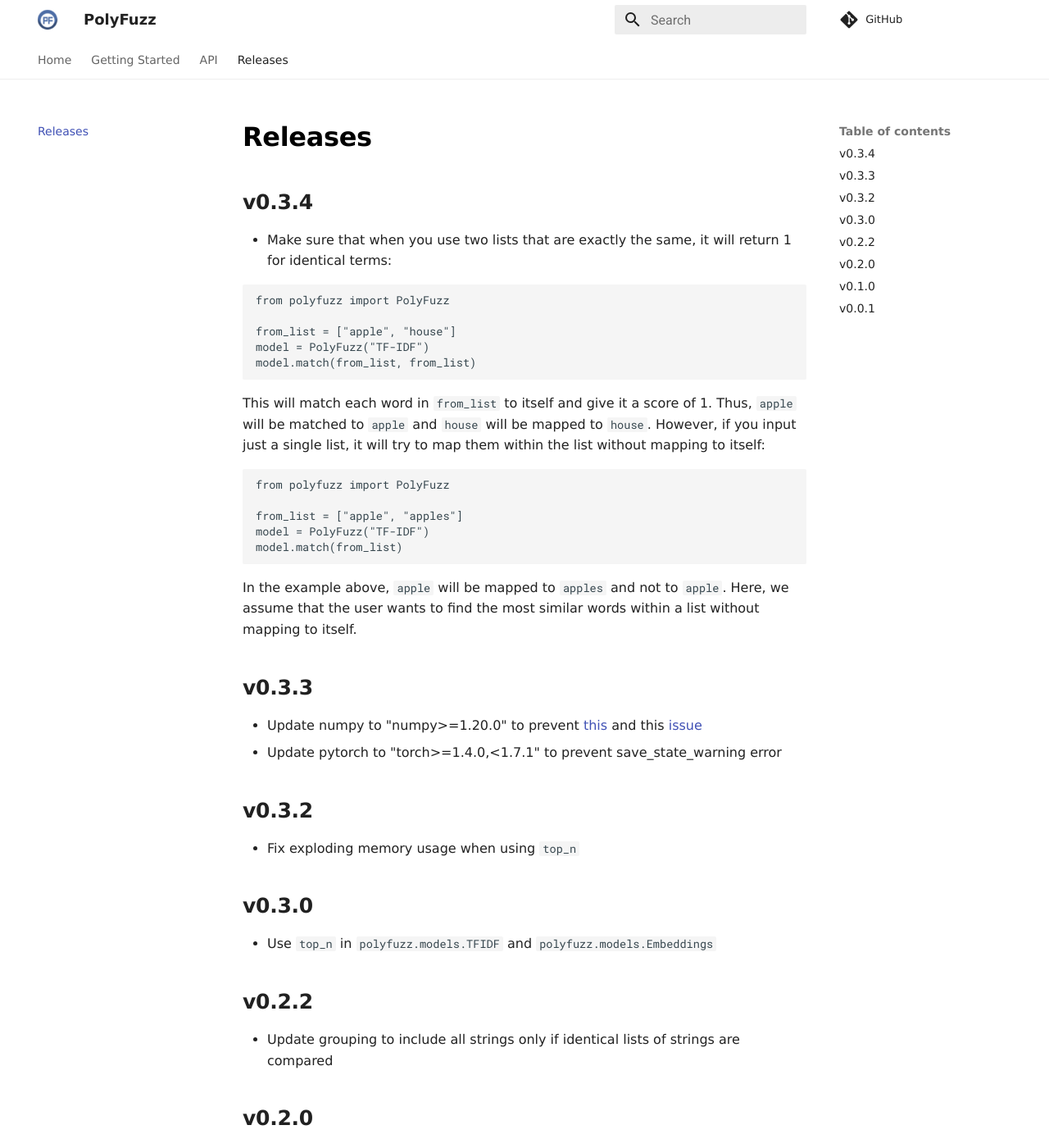
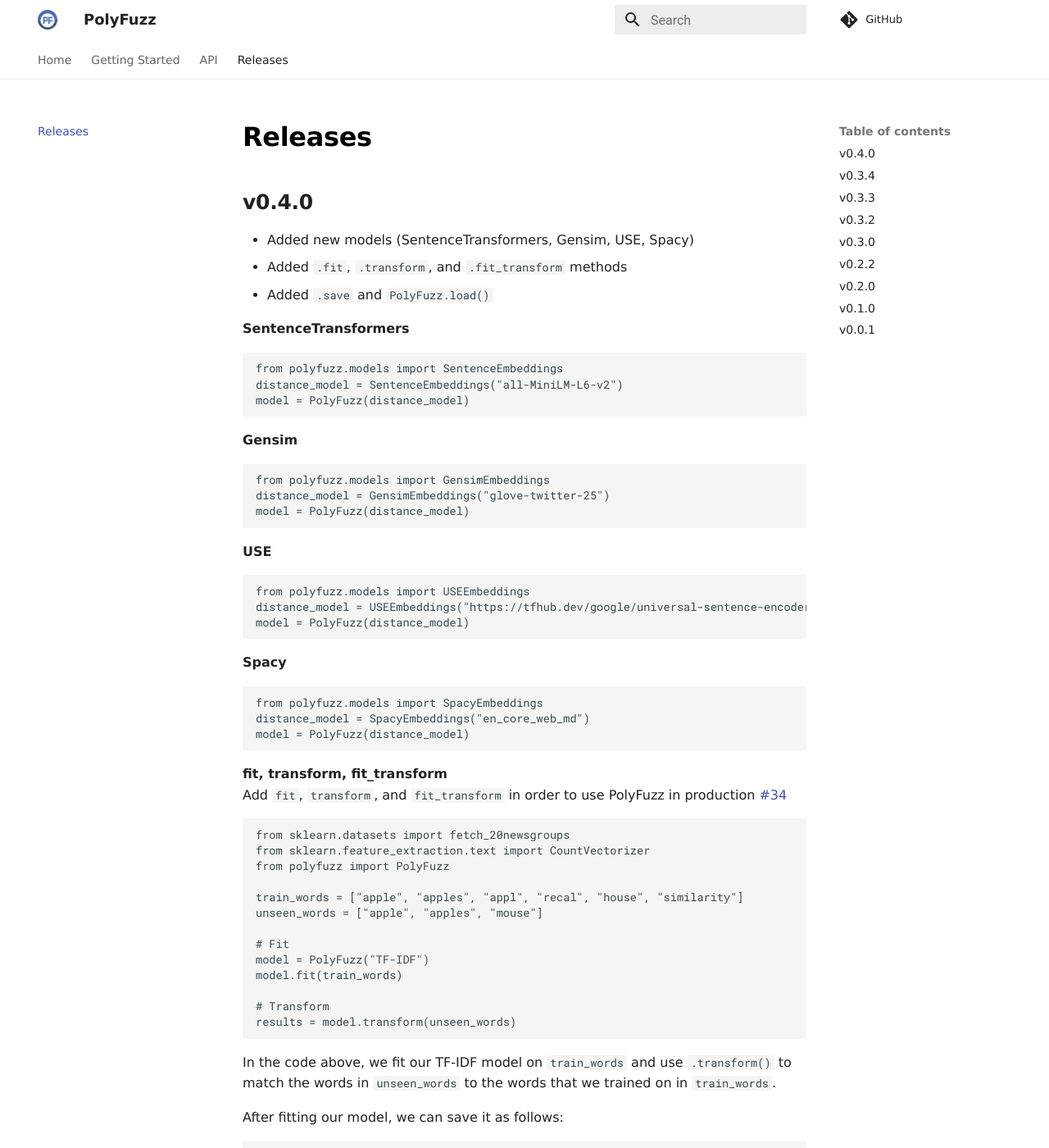
Before and after one commit to MaartenGr/PolyFuzz, an MkDocs documentation site: the page built from docs/releases.md, in a window 1280 px wide and 1400 px high. Shown: the whole window at 82% size. Built offline with MkDocs 1.6.1 and Material for MkDocs 9.7.7, drawn with Linux system fonts in a browser that asks for light colours; comment, search, counter and statistics services are not loaded; some of the changed text lies outside the part shown.

Commit message:
Add changelog, push version, prepare for release

````diff
--- a/docs/releases.md
+++ b/docs/releases.md
@@ -1,3 +1,76 @@
+## **v0.4.0**
+
+
+* Added new models (SentenceTransformers, Gensim, USE, Spacy)
+* Added `.fit`, `.transform`, and `.fit_transform` methods
+* Added `.save` and `PolyFuzz.load()`
+
+
+**SentenceTransformers**
+```python
+from polyfuzz.models import SentenceEmbeddings
+distance_model = SentenceEmbeddings("all-MiniLM-L6-v2")
+model = PolyFuzz(distance_model)
+```
+
+**Gensim**
+```python
+from polyfuzz.models import GensimEmbeddings
+distance_model = GensimEmbeddings("glove-twitter-25")
+model = PolyFuzz(distance_model)
+```
+
+**USE**
+```python
+from polyfuzz.models import USEEmbeddings
+distance_model = USEEmbeddings("https://tfhub.dev/google/universal-sentence-encoder/4")
+model = PolyFuzz(distance_model)
+```
+
+**Spacy**
+```python
+from polyfuzz.models import SpacyEmbeddings
+distance_model = SpacyEmbeddings("en_core_web_md")
+model = PolyFuzz(distance_model)
+```
+
+
+**fit, transform, fit_transform**
+Add `fit`, `transform`, and `fit_transform` in order to use PolyFuzz in production [#34](https://github.com/MaartenGr/PolyFuzz/issues/34)
+
+```python
+from sklearn.datasets import fetch_20newsgroups
+from sklearn.feature_extraction.text import CountVectorizer
+from polyfuzz import PolyFuzz
+
+train_words = ["apple", "apples", "appl", "recal", "house", "similarity"]
+unseen_words = ["apple", "apples", "mouse"]
+
+# Fit
+model = PolyFuzz("TF-IDF")
+model.fit(train_words)
+
+# Transform
+results = model.transform(unseen_words)
+```
+
+In the code above, we fit our TF-IDF model on `train_words` and use `.transform()` to match the words in `unseen_words` to the words that we trained on in `train_words`.
+
+After fitting our model, we can save it as follows:
+
+```python
+model.save("my_model")
+```
+
+Then, we can load our model to be used elsewhere:
+
+```python
+from polyfuzz import PolyFuzz
+
+model = PolyFuzz.load("my_model")
+```
+
+
 ## **v0.3.4**
 
 - Make sure that when you use two lists that are exactly the same, it will return 1 for identical terms:
--- a/polyfuzz/__init__.py
+++ b/polyfuzz/__init__.py
@@ -1,2 +1,2 @@
 from .polyfuzz import PolyFuzz
-__version__ = "0.3.4"
+__version__ = "0.4.0"
--- a/setup.py
+++ b/setup.py
@@ -62,7 +62,7 @@
 setup(
     name="polyfuzz",
     packages=find_packages(exclude=["notebooks", "docs"]),
-    version="0.3.4",
+    version="0.4.0",
     author="Maarten Grootendorst",
     author_email="maartengrootendorst@gmail.com",
     description="PolyFuzz performs fuzzy string matching, grouping, and evaluation.",
````
